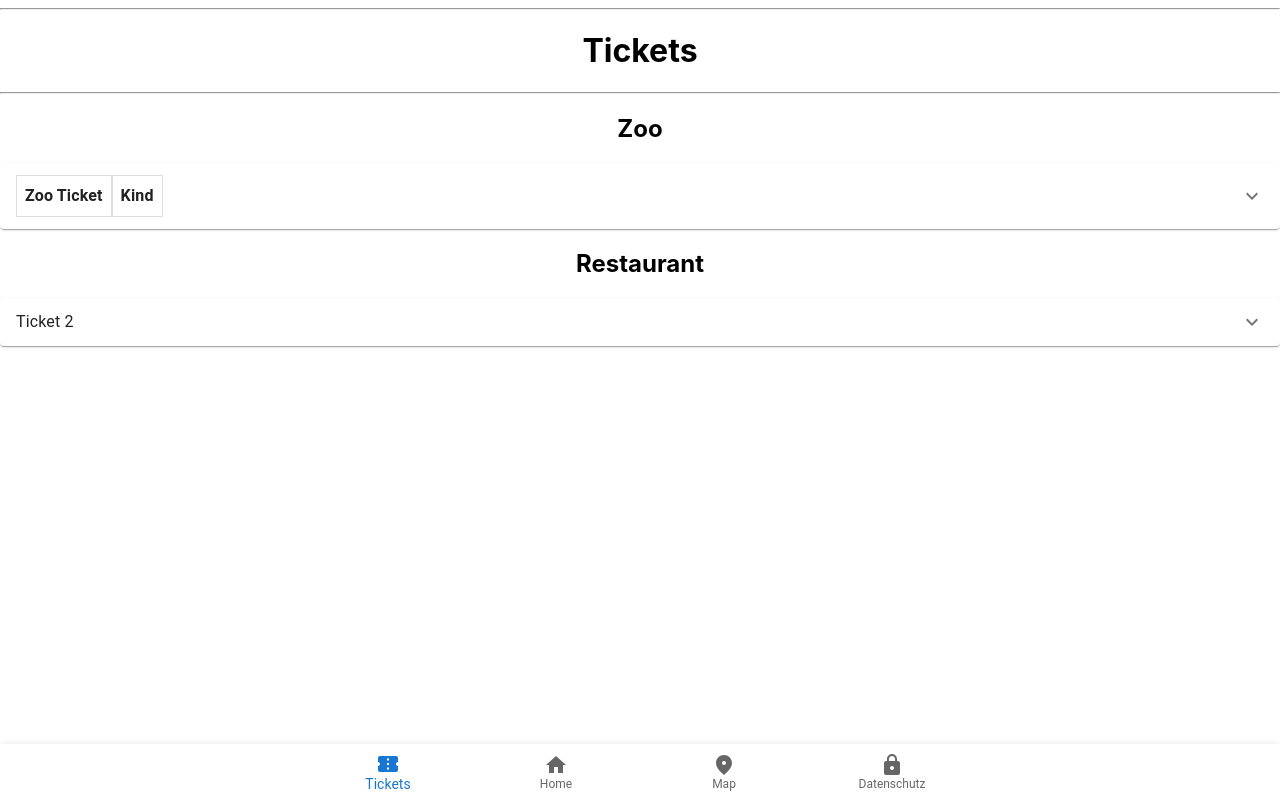
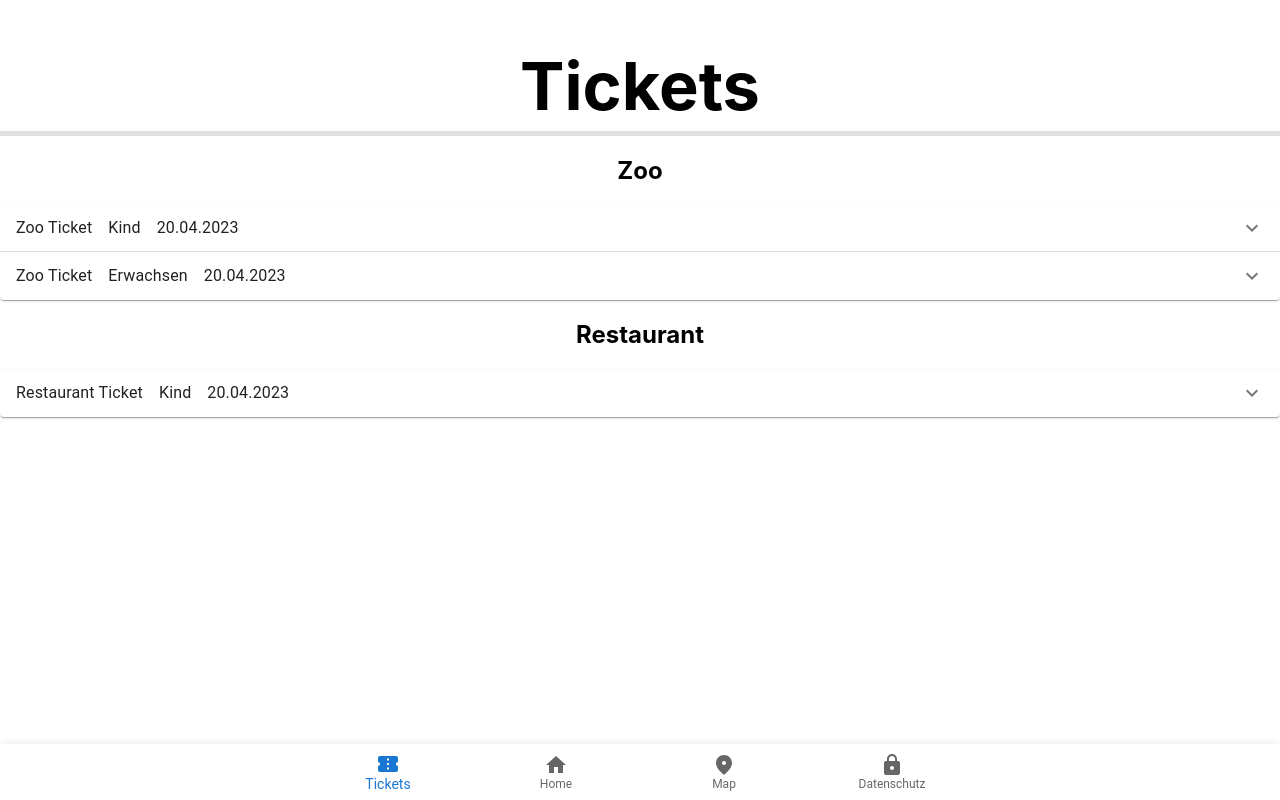
Before and after one commit to noahg09/ZooApp, a React (Create React App) app: page /ticket in a window 1280 px wide. Built offline with nearby package versions, Linux system fonts and the light colour scheme.

Commit message:
Ticket siite

```diff
--- a/src/components/ticketKauf/ticketKauf.css
+++ b/src/components/ticketKauf/ticketKauf.css
@@ -3,3 +3,17 @@ td, th {
     text-align: left;
     padding: 8px;
 }
+.ti1{
+    margin-right: 1em;
+}
+.ti2{
+    margin-left: 200px;
+}
+
+
+.flex { display: flex; }
+
+.addButton{
+    float: right;
+    margin-right: 50px;
+}
--- a/src/components/ticketKauf/ticketKauf.js
+++ b/src/components/ticketKauf/ticketKauf.js
@@ -5,13 +5,14 @@ import AccordionSummary from '@mui/material/AccordionSummary';
 import AccordionDetails from '@mui/material/AccordionDetails';
 import Typography from '@mui/material/Typography';
 import ExpandMoreIcon from '@mui/icons-material/ExpandMore';
+import Header from "../header/header";
 function TicketKauf(){
+    const titleValue = "Tickets";
+
     return(
         <div>
         <header>
-            <hr></hr>
-            <h1>Tickets</h1>
-            <hr></hr>
+            <Header titleValue={titleValue}></Header>
         </header>
         <body>
         <div>
@@ -22,10 +23,34 @@ function TicketKauf(){
                     aria-controls="panel1a-content"
                     id="panel1a-header"
                 >
-                    <Typography><tr><th>Zoo Ticket</th><th>Kind</th></tr></Typography>
+                    <Typography><div className="flex">
+                        <span className={"ti1"}>Zoo Ticket</span>
+                        <span className={"ti1"}>Kind</span>
+                        <span className={"ti1"}>20.04.2023</span>
+                    </div></Typography>
                 </AccordionSummary>
                 <AccordionDetails>
                     <img src={qrCode}/>
+                    <div>#934803</div>
+                </AccordionDetails>
+            </Accordion>
+            <Accordion>
+                <AccordionSummary
+                    expandIcon={<ExpandMoreIcon />}
+                    aria-controls="panel1a-content"
+                    id="panel1a-header"
+                >
+                    <Typography>
+                        <div className="flex">
+                            <span className={"ti1"}>Zoo Ticket</span>
+                            <span className={"ti1"}>Erwachsen</span>
+                            <span className={"ti1"}>20.04.2023</span>
+                        </div>
+                    </Typography>
+                </AccordionSummary>
+                <AccordionDetails>
+                    <img src={qrCode}/>
+                    <div>#846384</div>
                 </AccordionDetails>
             </Accordion>
         </div>
@@ -37,10 +62,15 @@ function TicketKauf(){
                     aria-controls="panel1a-content"
                     id="panel1a-header"
                 >
-                    <Typography>Ticket 2</Typography>
+                    <Typography><div className="flex">
+                        <span className={"ti1"}>Restaurant Ticket</span>
+                        <span className={"ti1"}>Kind</span>
+                        <span className={"ti1"}>20.04.2023</span>
+                    </div></Typography>
                 </AccordionSummary>
                 <AccordionDetails>
                     <img src={qrCode}/>
+                    <div>#347593</div>
                 </AccordionDetails>
             </Accordion>
         </div>
```
